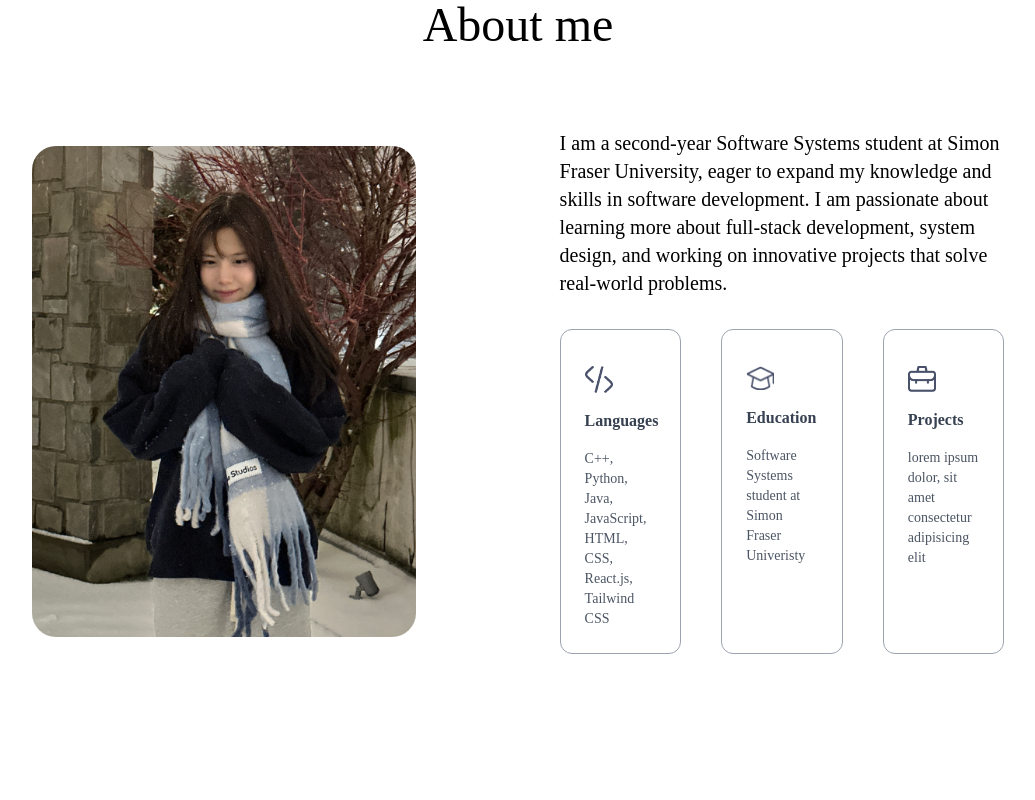
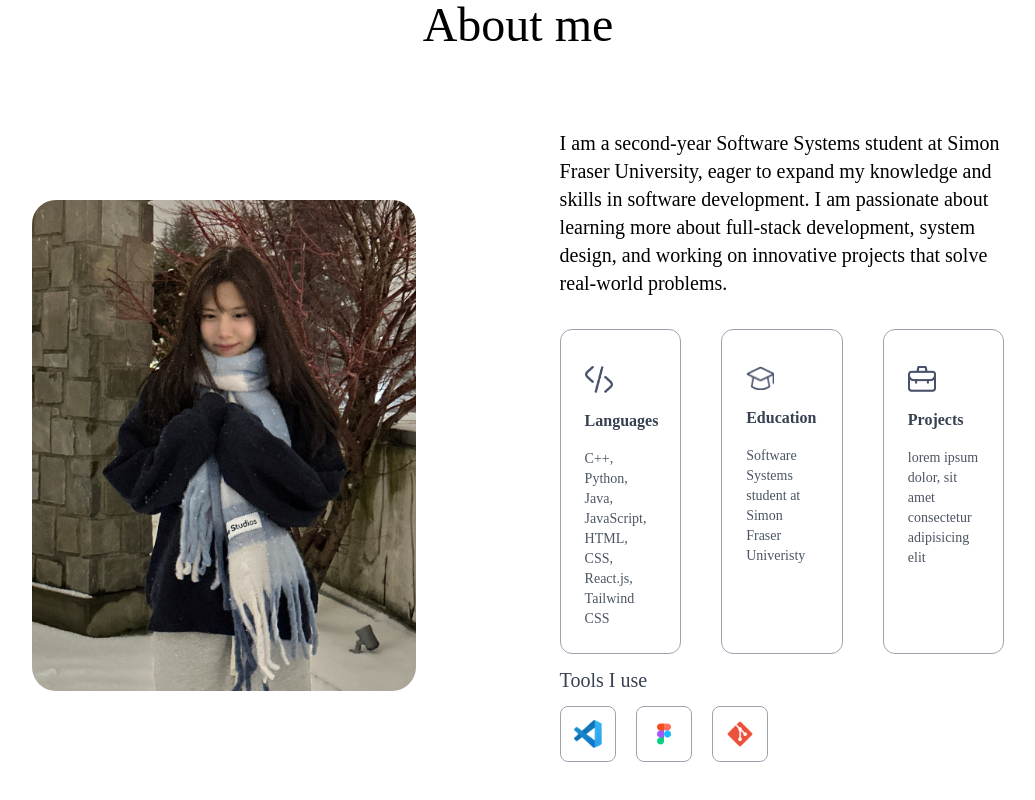
Before and after one commit to ppe11/ppe11.github.io, a Next.js app: page / in a window 1280 px wide. Shown: the part 875-1675 px from the top of the page, without its empty margins (122-1157 px from the left). Before the commit the page ends 1649 px from the top, so only its background shows below. Built offline with nearby package versions, Linux system fonts and the light colour scheme.

Commit message:
Add toolsI use in about me section

```diff
--- a/app/components/About.jsx
+++ b/app/components/About.jsx
@@ -1,6 +1,6 @@
 import React from 'react'
 import Image from 'next/image'
-import { assets, infoList } from '@/assets /assets'
+import { assets, infoList, toolsData } from '@/assets /assets'
 
 const About = (isDarkMode) => {
   return (
@@ -27,6 +27,17 @@
                     </li>
                 ))}
             </ul>
+
+            <h4 className='my-3 text-gray-700 font-Ovo dark:text-white text-xl'>Tools I use</h4>
+            <ul className='flex items-center gap-3 sm:gap-5'>
+              {toolsData.map((tool, index) => (
+                <li key={index} className="flex items-center justify-center w-12 sm:w-14 aspect-square border border-gray-400 rounded-lg cursor-pointer hover:bg-lightHover hover:-translate-y-1 duration-500 hover:shadow-black">
+                  <a href={tool.link} target="_blank" rel="noopener noreferrer">
+                    <Image src={tool.src} alt='Tools' className='w-5 sm:w-7' />
+                  </a>
+                </li>
+              ))}
+            </ul>
         </div>
       </div>
     </div>
--- a/assets /assets.js
+++ b/assets /assets.js
@@ -44,3 +44,9 @@
     { icon: assets.edu_icon, title: 'Education', description: 'Software Systems student at Simon Fraser Univeristy' },
     { icon: assets.project_icon, title: 'Projects', description: 'lorem  ipsum dolor, sit amet consectetur adipisicing elit' }
 ];
+
+export const toolsData = [
+    { src: assets.vscode, link: "https://code.visualstudio.com/" },
+    { src: assets.figma, link: "https://www.figma.com/" },
+    { src: assets.git, link: "https://git-scm.com/" }
+  ];
```
